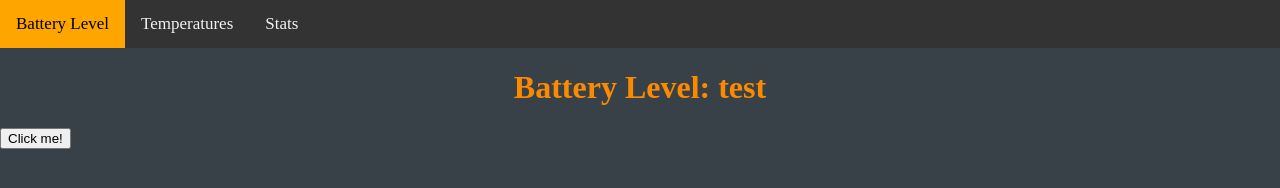
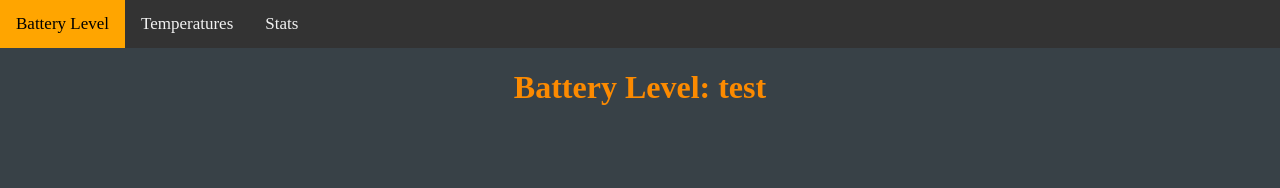
Before and after one commit to BalioFVFX/Phone-Status-Desktop, an Electron app: page batterylevel.html in a window 1280 px wide. Drawn offline with Linux system fonts and the light colour scheme; no server answers.

Commit message:
Removed the button in battery level page

```diff
--- a/application.js
+++ b/application.js
@@ -19,9 +19,3 @@ var config = {
     document.getElementById('batteryLevel').innerHTML = "Battery Level: " + snapshot.val().level;
     console.log(123);
   });
-
-  function readData(){
-    database.ref('battery/level/').once('value').then(function(snapshot){
-        document.getElementById('batteryLevel').innerHTML = "Battery Level: " + snapshot.val().level;
-    })
-  }
--- a/batterylevel.html
+++ b/batterylevel.html
@@ -13,5 +13,4 @@
     <h1 id="batteryLevel"> Battery Level: </h1>
     <script src="https://www.gstatic.com/firebasejs/4.8.1/firebase.js"></script>
     <script src="application.js"></script>
-    <button onclick="readData()"> Click me!</button>
 </body>
```
